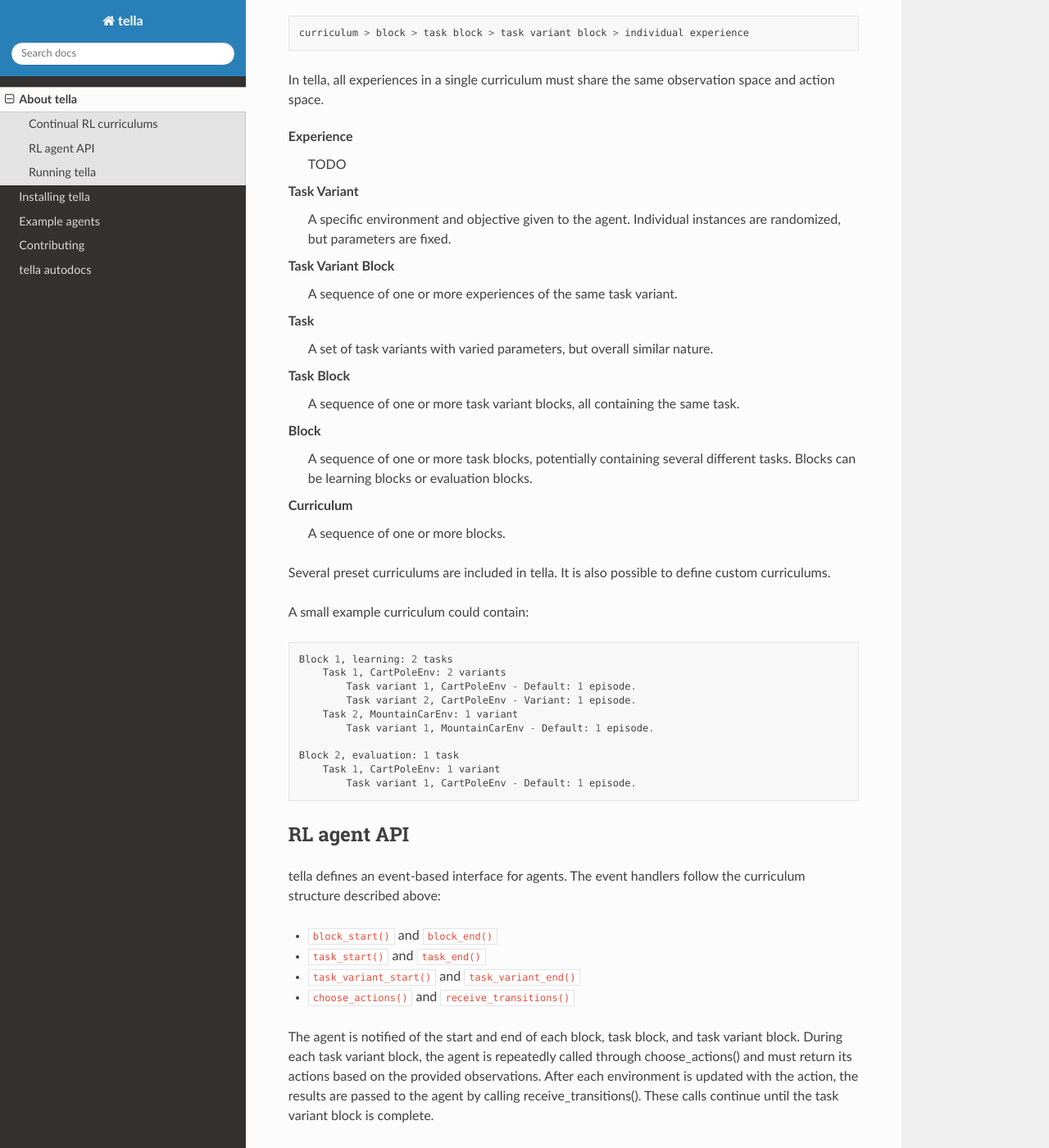
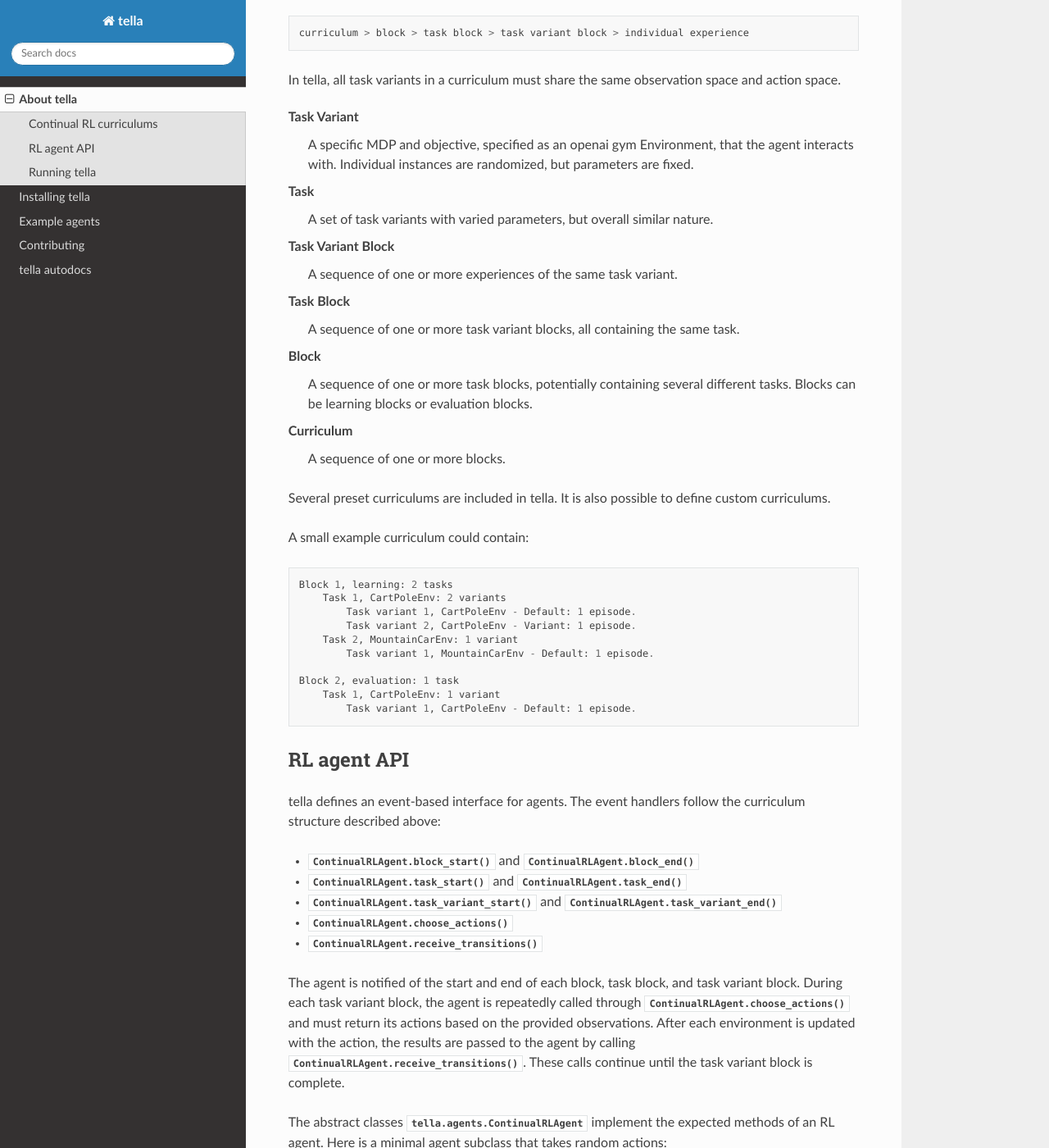
Before and after one commit to lifelong-learning-systems/tella, a Sphinx documentation site: the page built from docs/ABOUT.rst, in a window 1280 px wide and 1400 px high, scrolled down 317 px. Shown: the whole window at 82% size. Built offline with Sphinx 7.4.7 and the Read the Docs theme 2.0.0, drawn with Linux system fonts in a browser that asks for light colours; some of the changed text lies outside the part shown.

Commit message:
Removing ContinualLearningAgent from docs .rst files

```diff
--- a/docs/ABOUT.rst
+++ b/docs/ABOUT.rst
@@ -1,5 +1,6 @@
 About tella
 ===========
+
 tella stands for Training and Evaluating Lifelong Learning Agents.
 It provides a standard API and tools for performing continual learning experiments.
 
@@ -10,22 +11,21 @@
 
     curriculum > block > task block > task variant block > individual experience
 
-In tella, all experiences in a single curriculum must share the same observation space and action space.
+In tella, all task variants in a curriculum must share the same
+observation space and action space.
 
 .. glossary::
 
-    Experience
-        TODO
+    Task Variant
+        A specific MDP and objective, specified as an openai gym Environment, that
+        the agent interacts with.
+        Individual instances are randomized, but parameters are fixed.
 
-    Task Variant
-        A specific environment and objective given to the agent.
-        Individual instances are randomized, but parameters are fixed.
+    Task
+        A set of task variants with varied parameters, but overall similar nature.
 
     Task Variant Block
         A sequence of one or more experiences of the same task variant.
-
-    Task
-        A set of task variants with varied parameters, but overall similar nature.
 
     Task Block
         A sequence of one or more task variant blocks, all containing the same task.
@@ -58,19 +58,25 @@
 tella defines an event-based interface for agents.
 The event handlers follow the curriculum structure described above:
 
-* ``block_start()`` and ``block_end()``
-* ``task_start()`` and ``task_end()``
-* ``task_variant_start()`` and ``task_variant_end()``
-* ``choose_actions()`` and ``receive_transitions()``
+* :meth:`ContinualRLAgent.block_start() <tella.agents.ContinualRLAgent.block_start>`
+  and :meth:`ContinualRLAgent.block_end() <tella.agents.ContinualRLAgent.block_end>`
+* :meth:`ContinualRLAgent.task_start() <tella.agents.ContinualRLAgent.task_start>`
+  and :meth:`ContinualRLAgent.task_end() <tella.agents.ContinualRLAgent.task_end>`
+* :meth:`ContinualRLAgent.task_variant_start() <tella.agents.ContinualRLAgent.task_variant_start>`
+  and :meth:`ContinualRLAgent.task_variant_end() <tella.agents.ContinualRLAgent.task_variant_end>`
+* :meth:`ContinualRLAgent.choose_actions() <tella.agents.ContinualRLAgent.choose_actions>`
+* :meth:`ContinualRLAgent.receive_transitions() <tella.agents.ContinualRLAgent.receive_transitions>`
 
 The agent is notified of the start and end of each block, task block, and task variant block.
-During each task variant block, the agent is repeatedly called through choose_actions()
+During each task variant block, the agent is repeatedly called through
+:meth:`ContinualRLAgent.choose_actions() <tella.agents.ContinualRLAgent.choose_actions()>`
 and must return its actions based on the provided observations.
-After each environment is updated with the action, the results are passed to the agent by calling receive_transitions().
+After each environment is updated with the action, the results are passed to the agent by calling
+:meth:`ContinualRLAgent.receive_transitions() <tella.agents.ContinualRLAgent.receive_transitions()>`.
 These calls continue until the task variant block is complete.
 
-The abstract classes :class:`tella.agents.ContinualLearningAgent` and
-:class:`tella.agents.ContinualRLAgent` implement the expected methods of an RL agent.
+The abstract classes :class:`tella.agents.ContinualRLAgent`
+implement the expected methods of an RL agent.
 Here is a minimal agent subclass that takes random actions::
 
     import tella
--- a/docs/EXAMPLES.rst
+++ b/docs/EXAMPLES.rst
@@ -12,10 +12,10 @@
 -----------------
 This simple agent chooses random actions and does not use the transition data.
 Handling of curriculum events is inherited from
-:class:`ContinualLearningAgent <tella.agents.ContinualLearningAgent>`,
+:class:`ContinualRLAgent <tella.agents.ContinualRLAgent>`, and
 only :meth:`choose_actions() <tella.agents.ContinualRLAgent.choose_actions>`
 and :meth:`receive_transitions() <tella.agents.ContinualRLAgent.receive_transitions>`
-must be defined.::
+are be defined.::
 
     class MinimalRandomAgent(tella.ContinualRLAgent):
         def choose_actions(self, observations):
```
Also changed, not shown: other parts of docs/ABOUT.rst (+2 -2 lines).
